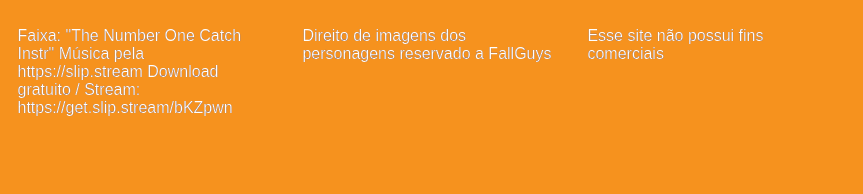
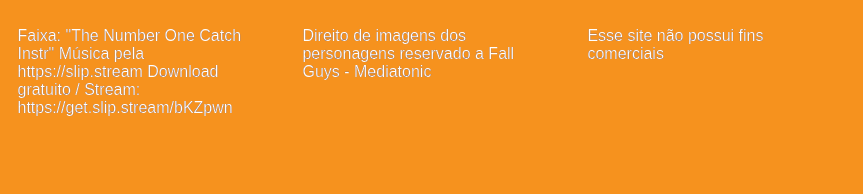
Before and after one commit to JessicaMoreiraS/TimeGuys-GamePage, a plain HTML site: page public/index.html in a window 1280 px wide. Shown: the part 2270-2464 px from the top of the page, 0-863 px from the left. Drawn offline with nearby package versions, Linux system fonts and the light colour scheme; a web font is replaced by a local one.

Commit message:
Update index.html

```diff
--- a/public/index.html
+++ b/public/index.html
@@ -58,7 +58,7 @@
             Download gratuito / Stream: https://get.slip.stream/bKZpwn
         </p>
         <p class="licenca">
-            Direito de imagens dos personagens reservado a FallGuys
+            Direito de imagens dos personagens reservado a Fall Guys - Mediatonic
         </p>
         <p class="licenca">
             Esse site não possui fins comerciais
```
